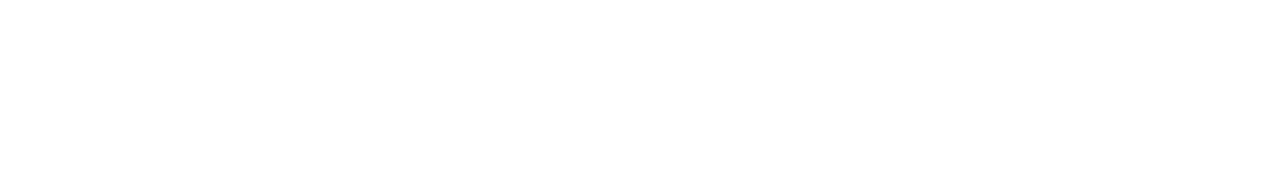
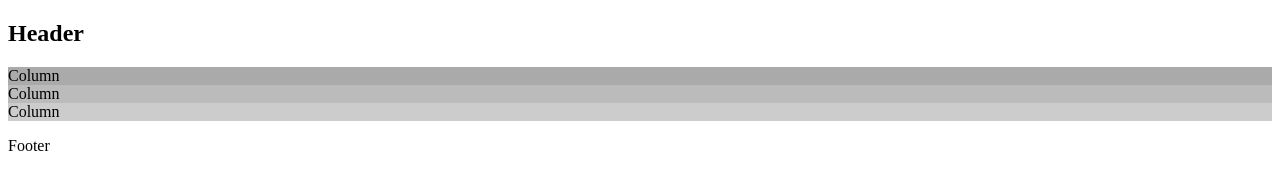
Before and after one commit to danielrees8743/intro_styling_css, a plain HTML site: page index.html in a window 1280 px wide. Drawn offline with Linux system fonts and the light colour scheme.

Commit message:
update boilerplate HTML

```diff
--- a/index.html
+++ b/index.html
@@ -1,16 +1,24 @@
 <!DOCTYPE html>
-
-<html>
+<html lang="en">
   <head>
+    <title>CSS Template</title>
     <meta charset="utf-8" />
-    <title>Intro to Styling Websites with CSS</title>
+    <meta name="viewport" content="width=device-width, initial-scale=1" />
     <link rel="stylesheet" href="styles.css" />
   </head>
   <body>
-    <header></header>
-    <nav></nav>
-    <aside></aside>
-    <main></main>
-    <footer></footer>
+    <header>
+      <h2>Header</h2>
+    </header>
+
+    <main>
+      <section style="background-color: #aaa">Column</section>
+      <section style="background-color: #bbb">Column</section>
+      <section style="background-color: #ccc">Column</section>
+    </main>
+
+    <footer>
+      <p>Footer</p>
+    </footer>
   </body>
 </html>
```
